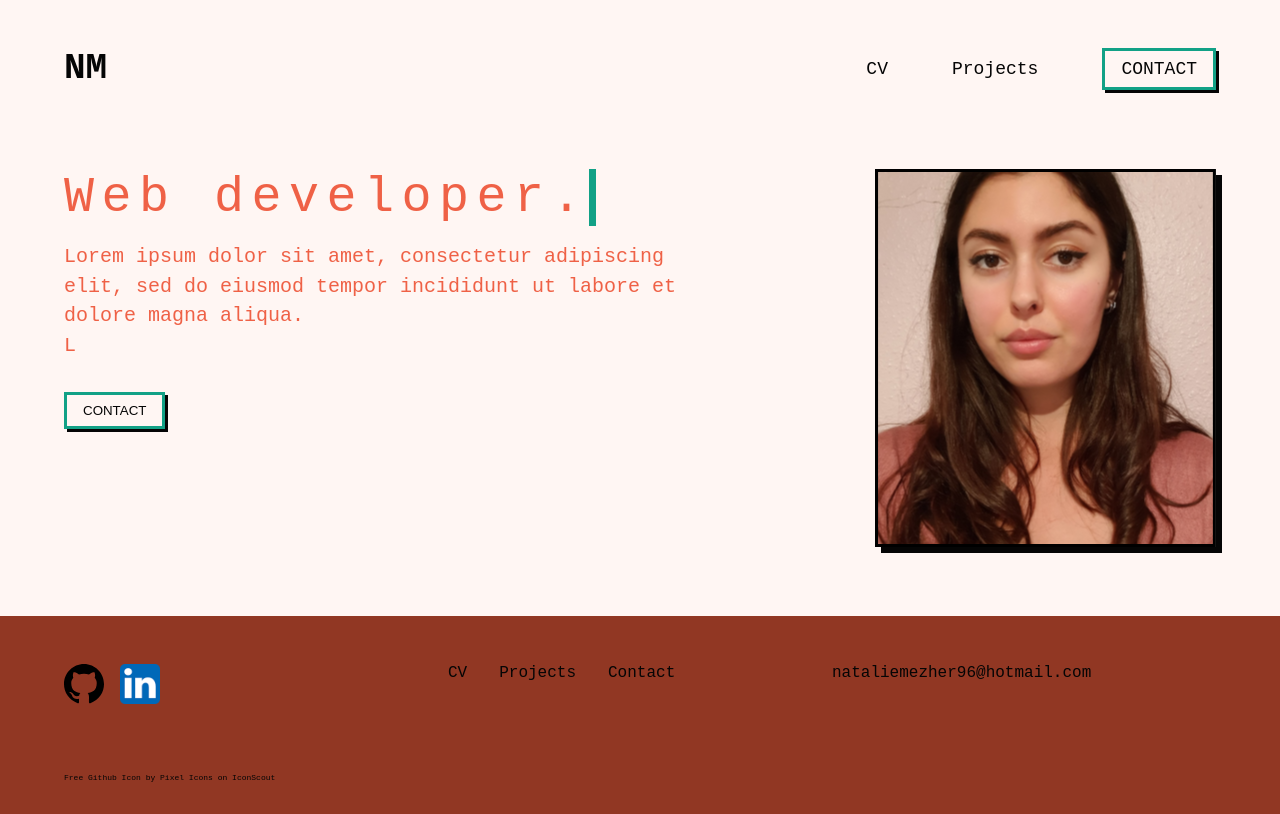
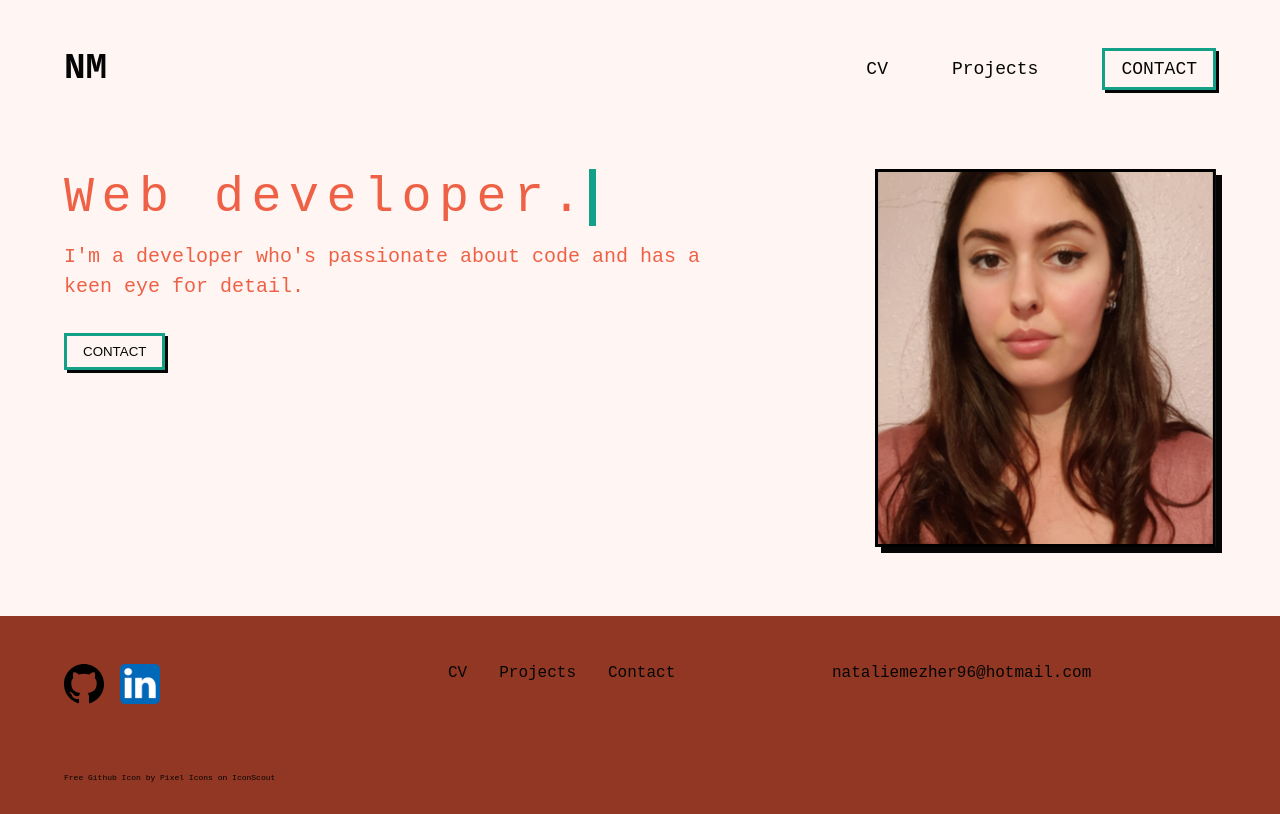
Before and after one commit to nataliemezher/portfolio-nm, a React (Create React App) app: page / in a window 1280 px wide. Built offline with nearby package versions, Linux system fonts and the light colour scheme; a web font is replaced by a local one.

Commit message:
adds intro

```diff
--- a/src/components/section/Hero.js
+++ b/src/components/section/Hero.js
@@ -13,10 +13,8 @@ function Hero() {
         </div>
         <div className="hero-section__cta-text">
           <p>
-            Lorem ipsum dolor sit amet, consectetur adipiscing elit, sed do
-            eiusmod tempor incididunt ut labore et dolore magna aliqua.
+            I'm a developer who's passionate about code and has a keen eye for detail.
           </p>
-          L
         </div>
         <button className="hero-section__cta-button primary-button">
           {" "}
```
